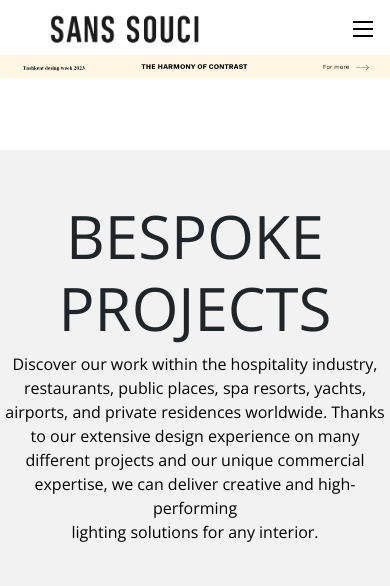
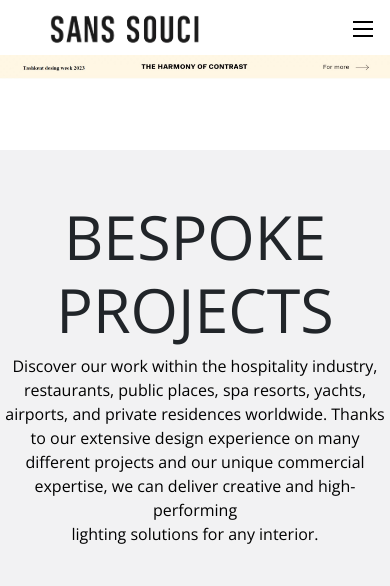
Before and after one commit to lUkAC1234/mikond, a Django app: page /projects/ in a window 390 px wide. Shown: the part 18-604 px from the top of the page. Run offline with Django 4.2, Linux system fonts and the light colour scheme; data comes from the database, SQL or seed files in the repository; style sheets or scripts are compiled from the project's sources; some libraries are stand-ins or nearby versions.

Commit message:
new-upgrade

```diff
--- a/assets/main/styles/scss/pages/_projects.scss
+++ b/assets/main/styles/scss/pages/_projects.scss
@@ -21,7 +21,7 @@ main {
         .main__wrapper {
             .selected-projects {
                 .projects-title {
-                    font-size: 60px;
+                    font-size: 61px;
                 }
             }
         }
```
